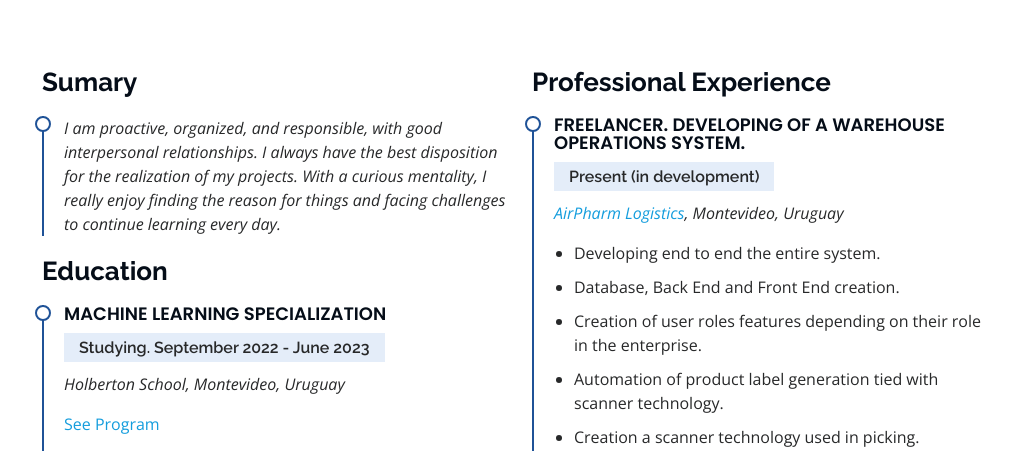
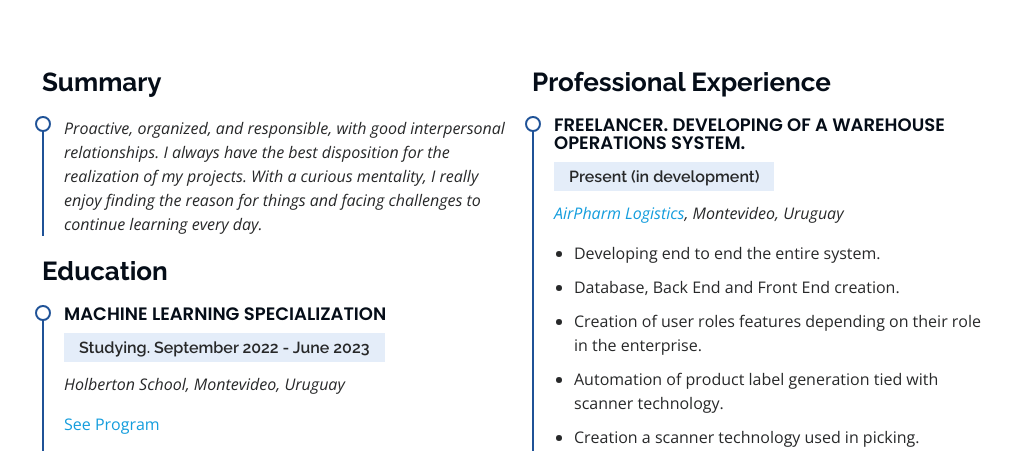
Before and after one commit to Joaquin2000zz/Joaquin2000zz, a plain HTML site: page about/me.html in a window 1280 px wide. Shown: the part 1981-2432 px from the top of the page, without its empty margins (270-1280 px from the left). Drawn offline with nearby package versions, Linux system fonts and the light colour scheme.

Commit message:
fixed summary

```diff
--- a/about/me.html
+++ b/about/me.html
@@ -137,9 +137,9 @@
 
         <div class="row">
           <div class="col-lg-6" data-aos="fade-up">
-            <h3 class="resume-title">Sumary</h3>
+            <h3 class="resume-title">Summary</h3>
             <div class="resume-item pb-0">
-              <p><em>I am proactive, organized, and responsible, with good interpersonal relationships. I always have the best disposition for the realization of my projects. With a curious mentality, I really enjoy finding the reason for things and facing challenges to continue learning every day.</em></p>
+              <p><em>Proactive, organized, and responsible, with good interpersonal relationships. I always have the best disposition for the realization of my projects. With a curious mentality, I really enjoy finding the reason for things and facing challenges to continue learning every day.</em></p>
             </div>
 
             <h3 class="resume-title">Education</h3>
```
